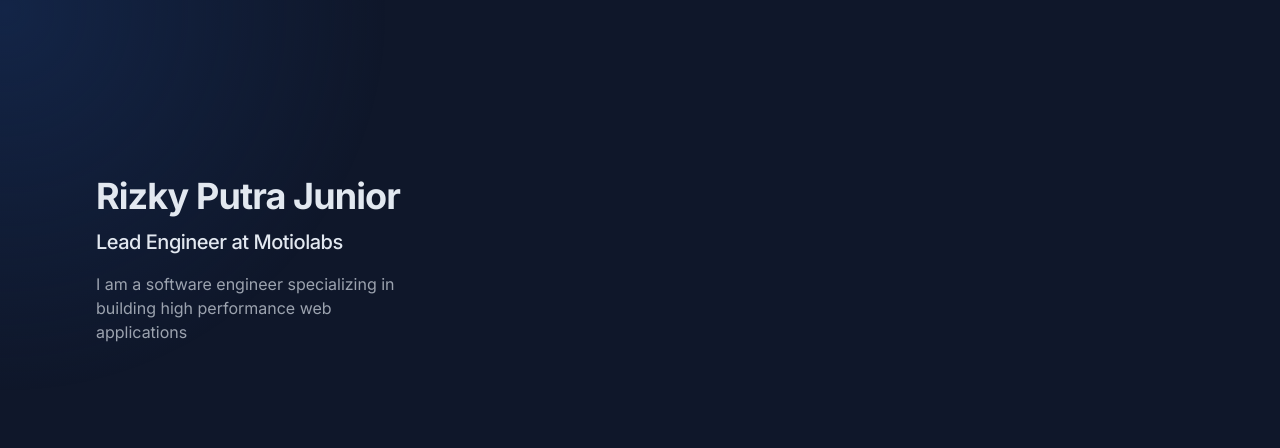
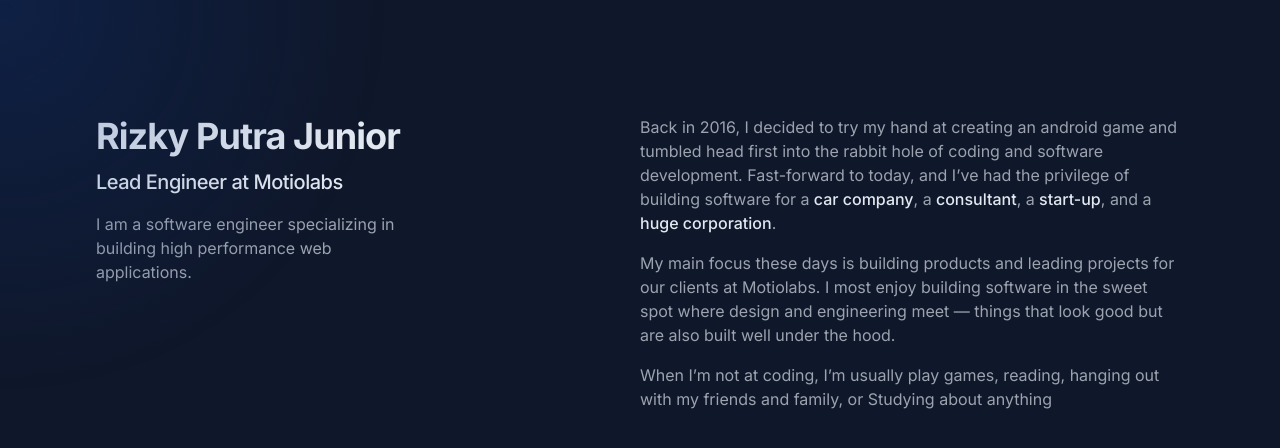
Before and after one commit to rzpjunior/rzpjunior, a Next.js app: page / in a window 1280 px wide. Shown: the top 448 px of the page. Built offline with nearby package versions, Linux system fonts and the light colour scheme.

Commit message:
feat(content): add content, fix glow cursor color, and fix layout

```diff
--- /dev/null
+++ b/src/components/About.tsx
@@ -0,0 +1,30 @@
+const Header: React.FC = () => {
+    return (
+      <section id="about" className="mb-16 scroll-mt-16 md:mb-24 lg:mb-36 lg:scroll-mt-24">
+        <div className="sticky top-0 z-20 -mx-6 mb-4 w-screen bg-slate-900/75 px-6 py-5 backdrop-blur md:-mx-12 md:px-12 lg:sr-only lg:relative lg:top-auto lg:mx-auto lg:w-full lg:px-0 lg:py-0 lg:opacity-0">
+            <h2 className="text-sm font-bold uppercase tracking-widest text-slate-200 lg:sr-only">
+                About
+            </h2>
+        </div>
+        <div>
+            <p className="mb-4 text-gray-400">
+                Back in 2016, I decided to try my hand at creating an android game and tumbled head first into the rabbit hole of coding and software development. Fast-forward to today,
+                and I’ve had the privilege of building software for a
+                <a className="font-medium text-slate-200 hover:text-teal-300 focus-visible:text-teal-300" href="/"> car company</a>, a
+                <a className="font-medium text-slate-200 hover:text-teal-300 focus-visible:text-teal-300" href="/"> consultant</a>, a
+                <a className="font-medium text-slate-200 hover:text-teal-300 focus-visible:text-teal-300" href=""> start-up</a>, and a
+                <a className="font-medium text-slate-200 hover:text-teal-300 focus-visible:text-teal-300" href=""> huge corporation</a>.
+            </p>
+            <p className="mb-4 text-gray-400">
+                My main focus these days is building products and leading projects for our clients at Motiolabs. I most enjoy building software in the sweet spot where design and engineering meet —
+                things that look good but are also built well under the hood.
+            </p>
+            <p className="mb-4 text-gray-400">
+            When I’m not at coding, I’m usually play games, reading, hanging out with my friends and family, or Studying about anything
+            </p>
+        </div>
+      </section>
+    );
+  };
+
+  export default Header;
--- a/src/components/Footer.tsx
+++ /dev/null
@@ -1,11 +0,0 @@
-const Footer: React.FC = () => {
-    return (
-      <footer className="bg-gray-800 text-white py-4">
-        <div className="container mx-auto">
-          <p>&copy; 2024 My Resume. All rights reserved.</p>
-        </div>
-      </footer>
-    );
-  };
-
-  export default Footer;
--- a/src/components/Header.tsx
+++ b/src/components/Header.tsx
@@ -1,8 +1,7 @@
-import Link from 'next/link';
-
 const Header: React.FC = () => {
   return (
-    <header className="lg:sticky lg:top-0 lg:flex lg:max-h-screen lg:w-1/2 lg:flex-col lg:justify-between lg:py-24">
+    <header className="lg:top-0 lg:flex lg:max-h-screen lg:w-1/1 lg:flex-col lg:justify-between lg:py-24">
+    {/* <header className="lg:sticky lg:top-0 lg:flex lg:max-h-screen lg:w-1/1 lg:flex-col lg:justify-between lg:py-24"> */}
       <h1 className='text-4xl font-bold tracking-tight text-slate-200 sm:text-4xl'>
         <a href="/">Rizky Putra Junior</a>
       </h1>
@@ -10,7 +9,7 @@ const Header: React.FC = () => {
         Lead Engineer at Motiolabs
       </h2>
       <p className='mt-4 max-w-xs leading-normal text-gray-400'>
-        I am a software engineer specializing in building high performance web applications
+        I am a software engineer specializing in building high performance web applications.
       </p>
     </header>
   );
--- a/src/components/Layout.tsx
+++ b/src/components/Layout.tsx
@@ -1,6 +1,6 @@
 import React, { ReactNode, useEffect } from 'react';
 import Header from './Header';
-import Footer from './Footer';
+import About from './About';
 
 interface LayoutProps {
   children: ReactNode;
@@ -8,11 +8,13 @@ interface LayoutProps {
 
 const Layout: React.FC<LayoutProps> = ({ children }) => {
   return (
-    <div className="mx-auto min-h-screen max-w-screen-xl px-6 py-12 md:px-12 md:py-20 lg:px-24">
+    <div className="mx-auto min-h-screen max-w-screen-xl px-6 py-12 md:px-12 md:py-5 lg:px-24">
       <div className='lg:flex lg:justify-between lg:gap-4'>
-        <Header />
+        <div>
+          <Header />
+        </div>
         <main id="content" className='pt-24 lg:w-1/2 lg:py-24'>
-
+         <About />
         </main>
       </div>
     </div>
--- a/src/styles/globals.css
+++ b/src/styles/globals.css
@@ -17,7 +17,7 @@ body {
   position: fixed !important;
   border-radius: 50%;
   pointer-events: none;
-  background: radial-gradient(circle, rgba(24, 51, 100, 0.5) 0%, rgba(255, 255, 255, 0) 60%);
+  background: radial-gradient(circle, rgba(15, 59, 141, 0.267) 0%, rgba(255, 255, 255, 0) 60%);
   width: 900px !important;
   height: 900px !important;
   margin-left: -445px;
```
Also changed, not shown: src/components/Experience.tsx (added), src/components/Projects.tsx (added).
